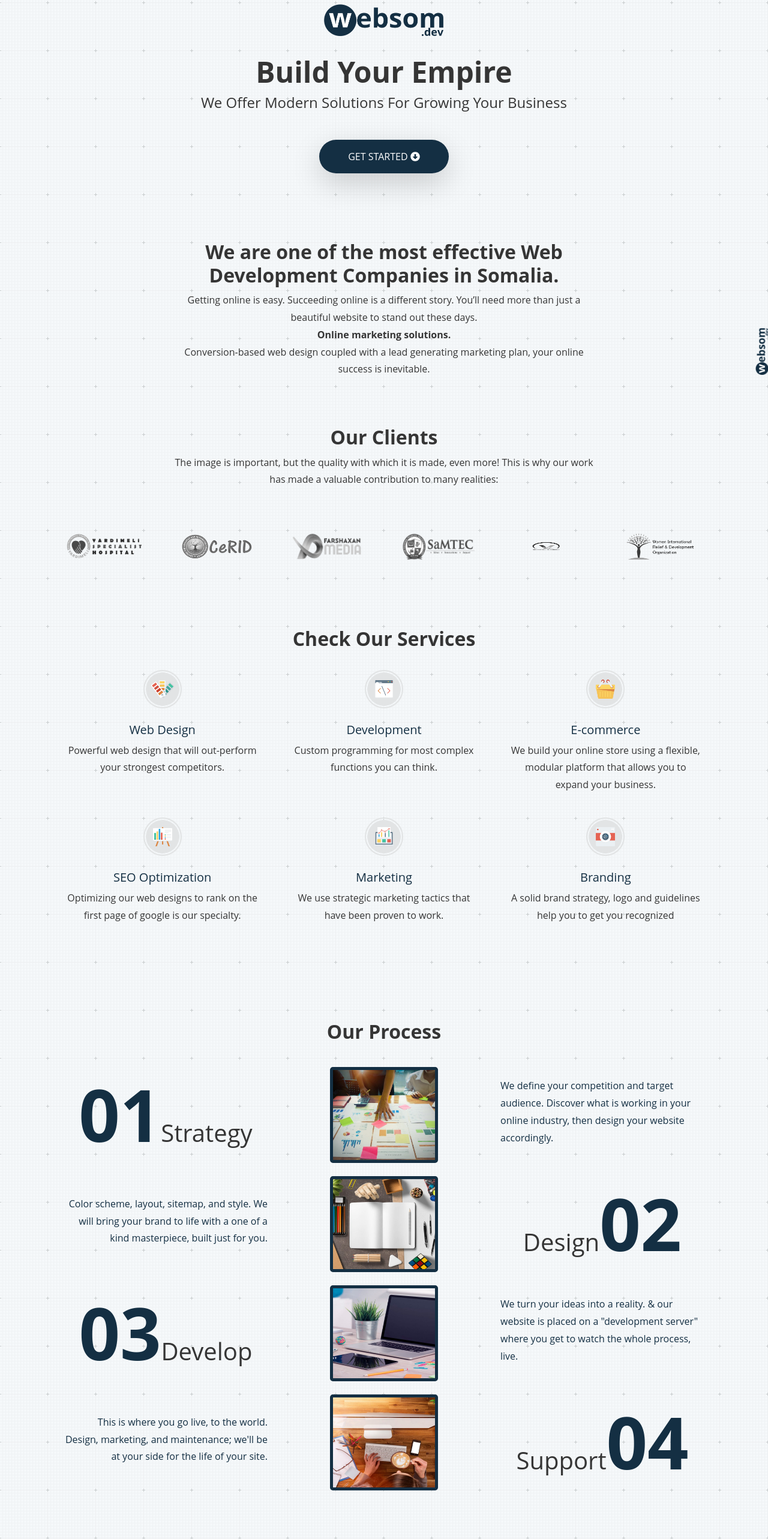
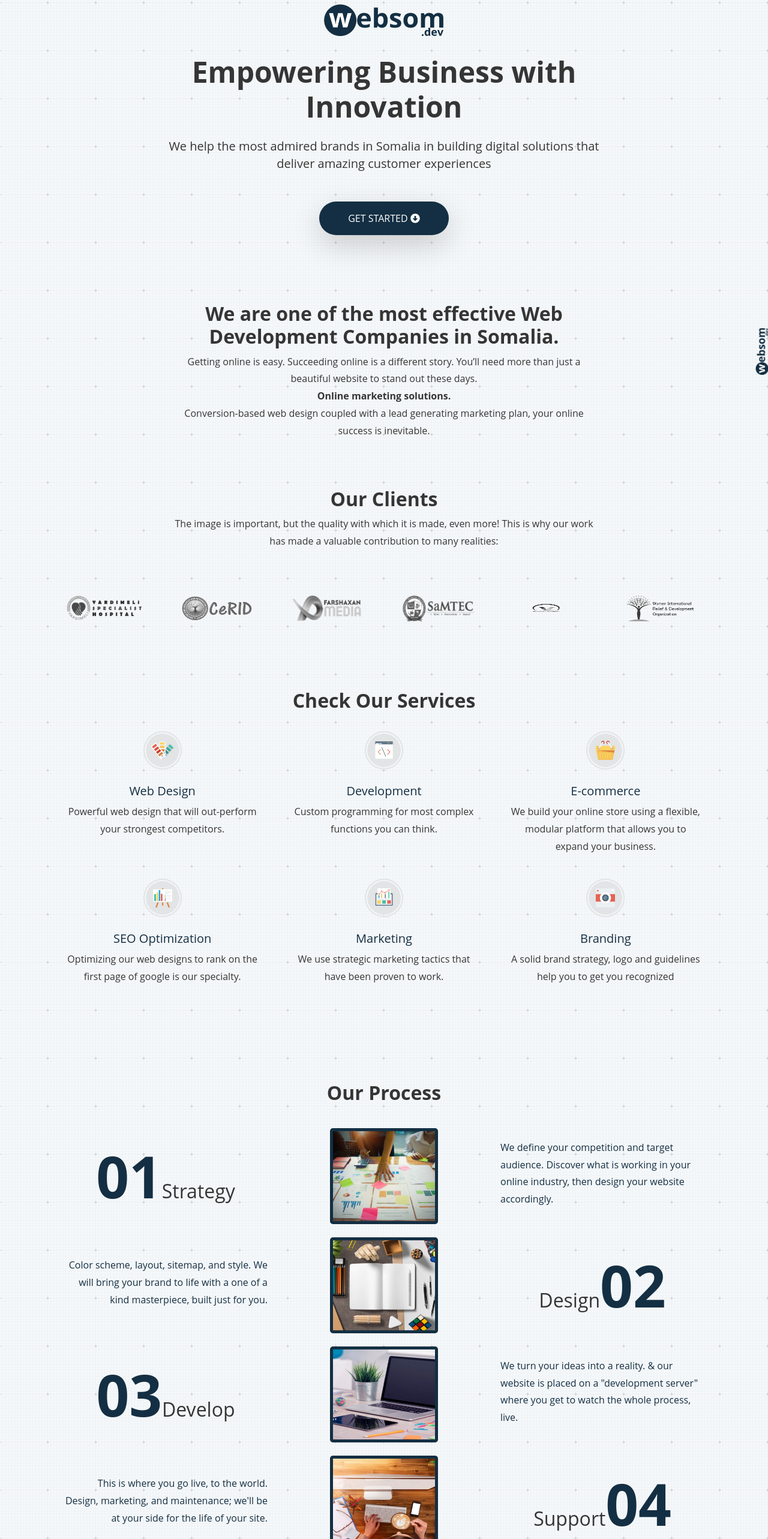
Before and after one commit to ahmaat19/geeltech, a Next.js app: page / in a window 1280 px wide. Shown: the part 156-2722 px from the top of the page at 60% size. Built offline with nearby package versions, Linux system fonts and the light colour scheme; a web font is replaced by a local one.

Commit message:
updating meta tags

```diff
--- a/components/Hero.js
+++ b/components/Hero.js
@@ -19,9 +19,12 @@ const Hero = () => {
             />
           </div>
           <div className='text-center my-4'>
-            <h1 className='fw-bold display-5'>Build Your Empire</h1>
-            <p className='fs-4'>
-              We Offer Modern Solutions For Growing Your Business
+            <h1 className='fw-bold display-5'>
+              Empowering Business with Innovation
+            </h1>
+            <p className='fs-5 pt-3'>
+              We help the most admired brands in Somalia in building digital
+              solutions that deliver amazing customer experiences
             </p>
           </div>
           <div className='text-center mt-5'>
--- a/components/Process.js
+++ b/components/Process.js
@@ -10,7 +10,7 @@ const Strategies = () => {
         <div className='container'>
           <div className='row gy-5 pt-3 mt-3'>
             <div className='col-lg-4 col-md-4 col-sm-12 col-12 py-2 my-auto'>
-              <h1>
+              <h2>
                 <span
                   className='fw-bolder custom-text-primary'
                   style={{ fontSize: '300%' }}
@@ -18,7 +18,7 @@ const Strategies = () => {
                   01
                 </span>
                 Strategy
-              </h1>
+              </h2>
             </div>
             <div className='col-lg-4 col-md-4 col-sm-12 col-12 py-2 my-auto process'>
               <Image
@@ -57,7 +57,7 @@ const Strategies = () => {
               />
             </div>
             <div className='col-lg-4 col-md-4 col-sm-12 col-12 py-2 my-auto'>
-              <h1>
+              <h2>
                 Design
                 <span
                   className='fw-bolder custom-text-primary'
@@ -65,11 +65,11 @@ const Strategies = () => {
                 >
                   02
                 </span>
-              </h1>
+              </h2>
             </div>
 
             <div className='col-lg-4 col-md-4 col-sm-12 col-12 py-2 my-auto'>
-              <h1>
+              <h2>
                 <span
                   className='fw-bolder custom-text-primary'
                   style={{ fontSize: '300%' }}
@@ -77,7 +77,7 @@ const Strategies = () => {
                   03
                 </span>
                 Develop
-              </h1>
+              </h2>
             </div>
             <div className='col-lg-4 col-md-4 col-sm-12 col-12 py-2 my-auto'>
               <Image
@@ -120,7 +120,7 @@ const Strategies = () => {
               />
             </div>
             <div className='col-lg-4 col-md-4 col-sm-12 col-12 py-2 my-auto'>
-              <h1>
+              <h2>
                 Support
                 <span
                   className='fw-bolder custom-text-primary'
@@ -128,7 +128,7 @@ const Strategies = () => {
                 >
                   04
                 </span>
-              </h1>
+              </h2>
             </div>
           </div>
         </div>
```
